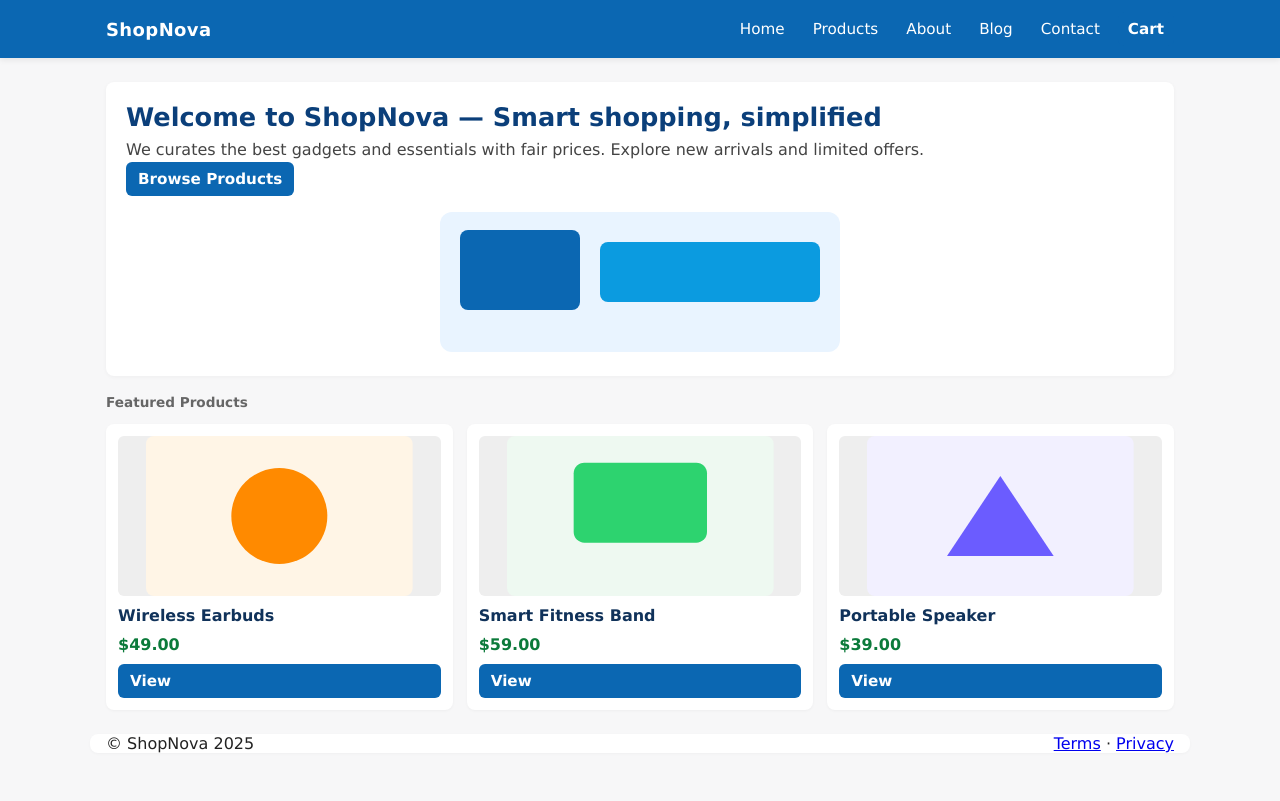
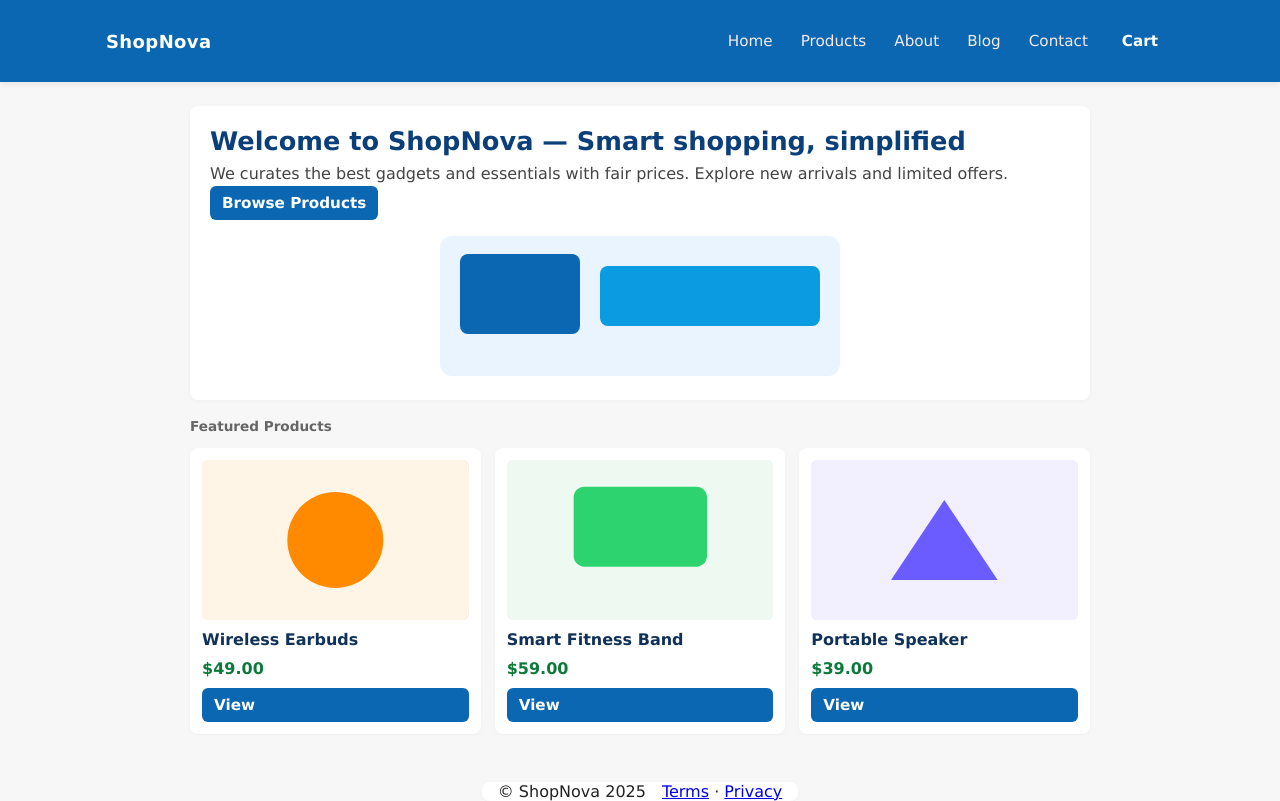
Before and after one commit to Saiful-Rasel/shopNova, a plain HTML site: page index.html in a window 1280 px wide. Drawn offline with Linux system fonts and the light colour scheme.

Commit message:
Redeploy update

```diff
--- a/styles.css
+++ b/styles.css
@@ -7,20 +7,52 @@
 * { box-sizing: border-box; margin: 0; padding: 0; }
 html,body { height: 100%; font-family: "Verdana", "Calibri", sans-serif; color:#222; background:#f7f7f8; }
 
+/* Make page take full height and push footer to bottom */
+body {
+  min-height: 100vh;
+  display: flex;
+  flex-direction: column;
+}
+
+/* Content grows, footer stays at the bottom */
+main {
+  flex: 1;
+}
+
 /* Layout */
 .header {
   background: #0b67b2; color: #fff;
   position: sticky; top: 0; z-index: 50;
   box-shadow: 0 2px 6px rgba(0,0,0,0.08);
 }
-.header .container { display:flex; align-items:center; gap:1rem; padding:12px 16px; max-width:1100px; margin:0 auto; }
-.brand { font-weight:700; font-size:1.125rem; letter-spacing:0.4px; }
+.header .container {
+  overflow-x: auto;
+  display: flex;
+  align-items: center;
+  scrollbar-width: none; /* Firefox */
+}
+
+.header .container::-webkit-scrollbar {
+  display: none; /* Chrome */
+}
+.brand { font-weight:400; font-size:1.125rem; letter-spacing:0.4px; font-weight: bold; }
 .nav { margin-left:auto; }
 .nav ul { list-style:none; display:flex; gap:.5rem; align-items:center; }
 .nav a {
-  display:inline-block; padding:8px 10px; color: #fff; text-decoration:none; border-radius:6px;
-  font-size:0.95rem;
+  display: inline-block;
+  padding: 8px 10px;
+  color: #f7eaea;          /* fix: make links normal text */
+  text-decoration: none;
+  border-radius: 6px;
+  font-size: 0.95rem;
 }
+.nav .btn {
+  background: #0b67b2;
+  color: #fff;
+  padding: 8px 16px;    /* slightly wider button */
+  font-weight: 600;
+}
+
 .nav a:hover, .nav a:focus { background: rgba(255,255,255,0.12); outline: none; }
 
 /* Page container */
@@ -67,6 +99,8 @@ a:focus, button:focus, input:focus { outline:3px solid rgba(11,103,178,0.18); ou
 
 .badge { background:#ffdce0; color:#a1000c; padding:4px 8px; border-radius:999px; font-weight:700; font-size:.75rem; }
 
+
+
 /* Tiny cart table */
 .table { width:100%; border-collapse:collapse; background:#fff; border-radius:8px; overflow:hidden; box-shadow: 0 1px 3px rgba(0,0,0,0.04);}
 .table th, .table td { padding:10px 12px; border-bottom:1px solid #f0f0f0; text-align:left; }
```
Also changed, not shown: cart.html (+1 -15 lines), 1 other file.
